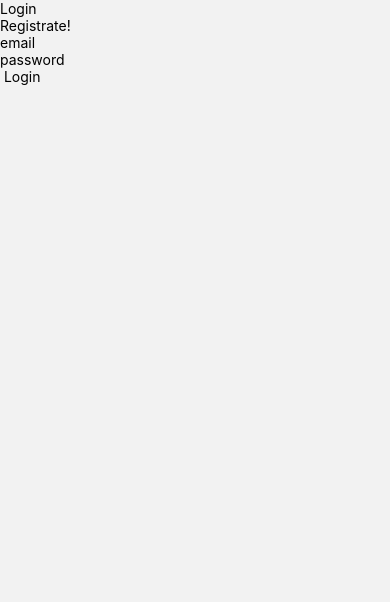
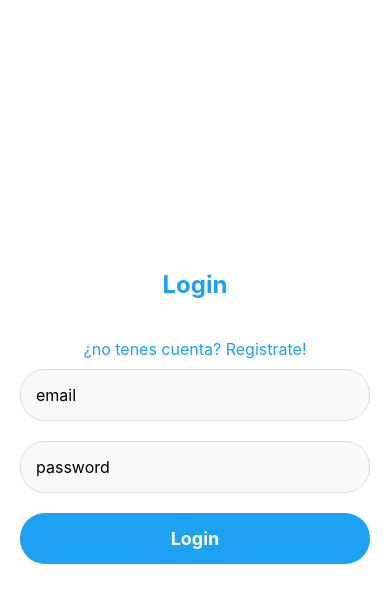
Before and after one commit to TM-udesa/Grupo6-REACTNATIVE, a React Native app: screen /Login in a window 390 px wide. Shown: the top 602 px of the page. Built offline with nearby package versions, Linux system fonts and the light colour scheme.

Commit message:
css del login y correciones

```diff
--- a/src/screens/Login.js
+++ b/src/screens/Login.js
@@ -44,30 +44,32 @@ export default class Register extends Component {
 
   render() {
     return (
-      <View>
-        <Text>Login</Text>
+      <View style={styles.container}>
+        <Text style={styles.header}>Login</Text>
         <TouchableOpacity
           onPress={() => this.props.navigation.navigate("Register")}
         >
-          <Text>Registrate!</Text>
+          <Text style={styles.link}>¿no tenes cuenta? Registrate!</Text>
         </TouchableOpacity>
         <TextInput
+          style={styles.input}
           keyboardType="email-address"
           placeholder="email"
           onChangeText={(text) => this.setState({ email: text })}
           value={this.state.email}
         />
-        {this.state.errors.email === "" ? null : <Text>{this.state.errors.email}</Text>}
+        {this.state.errors.email === "" ? null : <Text style={styles.error}>{this.state.errors.email}</Text>}
 
         <TextInput
+          style={styles.input}
           placeholder="password"
           secureTextEntry={true}
           onChangeText={(text) => this.setState({ password: text })}
           value={this.state.password}
         />
-        {this.state.errors.password === "" ? null : <Text>{this.state.errors.password}</Text>}
-        <TouchableOpacity onPress={() => this.onSubmit()}>
-          <Text> Login </Text>
+        {this.state.errors.password === "" ? null : <Text style={styles.error}>{this.state.errors.password}</Text>}
+        <TouchableOpacity style={styles.button} onPress={() => this.onSubmit()}>
+          <Text style={styles.buttonText}> Login </Text>
         </TouchableOpacity>
 
       </View>
@@ -75,97 +77,51 @@ export default class Register extends Component {
   }
 }
 
-// export default class Login extends Component {
-//   constructor() {
-//     super();
-//     this.state = {
-//       email: "",
-//       password: "",
-//       login: false,
-//       error: "" // nuevo estado llamado error que se utilizará para almacenar y mostrar mensajes de error cuando las validaciones fallen.
-//     };
-//   }
-//   componentDidMount() {
-//     auth.onAuthStateChanged((user) => {
-//       console.log("El usuario es: ", user);
-//     });
-//   }
-//   validateEmail(email) {
-//     return email.includes("@"); // verifica si el email tiene @
-//   }
-
-//   validatePassword(password) {
-//     return password.length >= 6; // verifica si la contraseña tiene > o = de 6 caracteres
-//   }
-
-//   onSubmit() {
-//     const { email, password } = this.state; // destructuring de this,state extraigo email y password
-//     if (!this.validateEmail(email)) {
-//       this.setState({ error: "Email mal formateado" });
-//       return;
-//     // !this.validateEmail(email) está comprobando si el email que el usuario escribió es correcto.
-//     //Llama a una función llamada validateEmail que verifica el formato del email. Si esta función dice que el email no es válido (devuelve "falso"), el signo de exclamación ! lo convierte en "verdadero". Así que, si el email no es válido, la condición se cumple.
-//     //  Si el email no es válido, se llama a this.setState para actualizar el estado con un mensaje de error: "Email mal formateado"
-//     // La instrucción return detiene la ejecución del método onSubmit, por lo que no se procederá a la siguiente validación
-//   }
-//     if (!this.validatePassword(password)) {
-//       this.setState({ error: "La contraseña debe tener una longitud mínima de 6 caracteres" });
-//       return;
-//     }
-//     if (!this.validatePassword(password)) {
-//       this.setState({ error: "La contraseña debe tener una longitud mínima de 6 caracteres" });
-//       return;
-//     }
-
-//     console.log(this.state);
-//     auth.signInWithEmailAndPassword(email, password)
-//     .then(response=> {this.setState({logged:true, error:''})
-//     this.props.navigation.navigate('HomeMenu')
-//   })
-//     .catch(error=> {
-//       console.error(error);
-//       this.setState({error:'fallo el logueo'})
-//     }
-//     )
-//   }
-//       // signInWithEmailAndPassword(this.state.email, this.state.password) --> Esta función intenta iniciar sesión con el email y la contraseña que el usuario ha ingresado. Se le pasan los valores directamente desde el estado (this.state.email y this.state.password).
-//       // si el intento es exitoso, se ejecuta este bloque de código --> La función then se llama cuando la promesa se resuelve correctamente.
-//       // Aquí, se actualiza el estado del componente para indicar que el usuario ha iniciado sesión correctamente, estableciendo login: true
-//       // Si hay un error se ejecuta el otro bloque --> se actualiza el estado con un mensaje de error: "Fallo en el registro.". Esto significa que el usuario verá un mensaje de error en la interfaz, informándole que no pudo iniciar sesión.
-
-
-
-//   render() {
-//     return (
-//       <View style={styles.container}>
-//         <Text style={styles.title}>Login</Text>
-//         <Text style={styles.subtitle}>Estas en login</Text>
-//         <TouchableOpacity
-//           onPress={() => this.props.navigation.navigate("Register")}
-//         >
-//           <Text style={styles.link}>Ir al registro</Text>
-//         </TouchableOpacity>
-
-
-//         <TextInput
-//           style={styles.input}
-//           keyboardType="email-address"
-//           placeholder="email"
-//           onChangeText={(text) => this.setState({ email: text })}
-//           value={this.state.email}
-//         />
-
-//         <TextInput
-//           style={styles.input}
-//           placeholder="password"
-//           secureTextEntry={true}
-//           onChangeText={(text) => this.setState({ password: text })}
-//           value={this.state.password}
-//         />
-//         <TouchableOpacity onPress={() => this.onSubmit()} style={styles.boton}>
-//           <Text style={styles.text}> Login </Text>
-//         </TouchableOpacity>
-//       </View>
-//     );
-//   }
-// }
+const styles = StyleSheet.create({
+  container: {
+    flex: 1,
+    padding: 20,
+    justifyContent: "center",
+    backgroundColor: "#ffffff",
+  },
+  header: {
+    fontSize: 24,
+    fontWeight: "bold",
+    color: "#1DA1F2",
+    textAlign: "center",
+    marginBottom: 20,
+  },
+  input: {
+    borderWidth: 1,
+    borderColor: "#ddd",
+    borderRadius: 25,
+    padding: 15,
+    marginVertical: 10,
+    fontSize: 16,
+    backgroundColor: "#f9f9f9",
+  },
+  button: {
+    backgroundColor: "#1DA1F2",
+    padding: 15,
+    borderRadius: 25,
+    alignItems: "center",
+    marginVertical: 10,
+  },
+  buttonText: {
+    color: "#ffffff",
+    fontSize: 18,
+    fontWeight: "bold",
+  },
+  link: {
+    color: "#1DA1F2",
+    textAlign: "center",
+    marginTop: 20,
+    fontSize: 16,
+  },
+  error: {
+    color: "red",
+    fontSize: 14,
+    marginTop: -5,
+    marginBottom: 10,
+  },
+});
```
